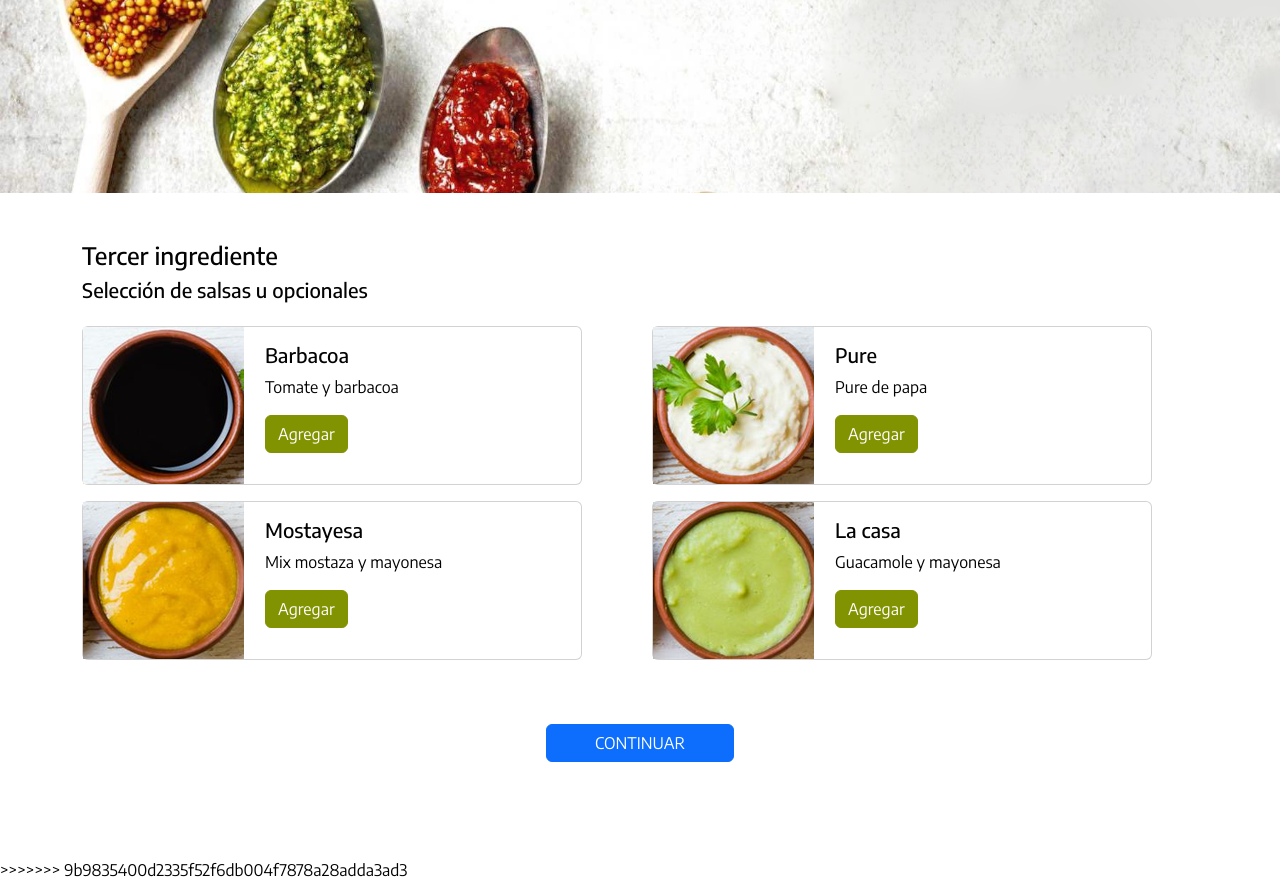
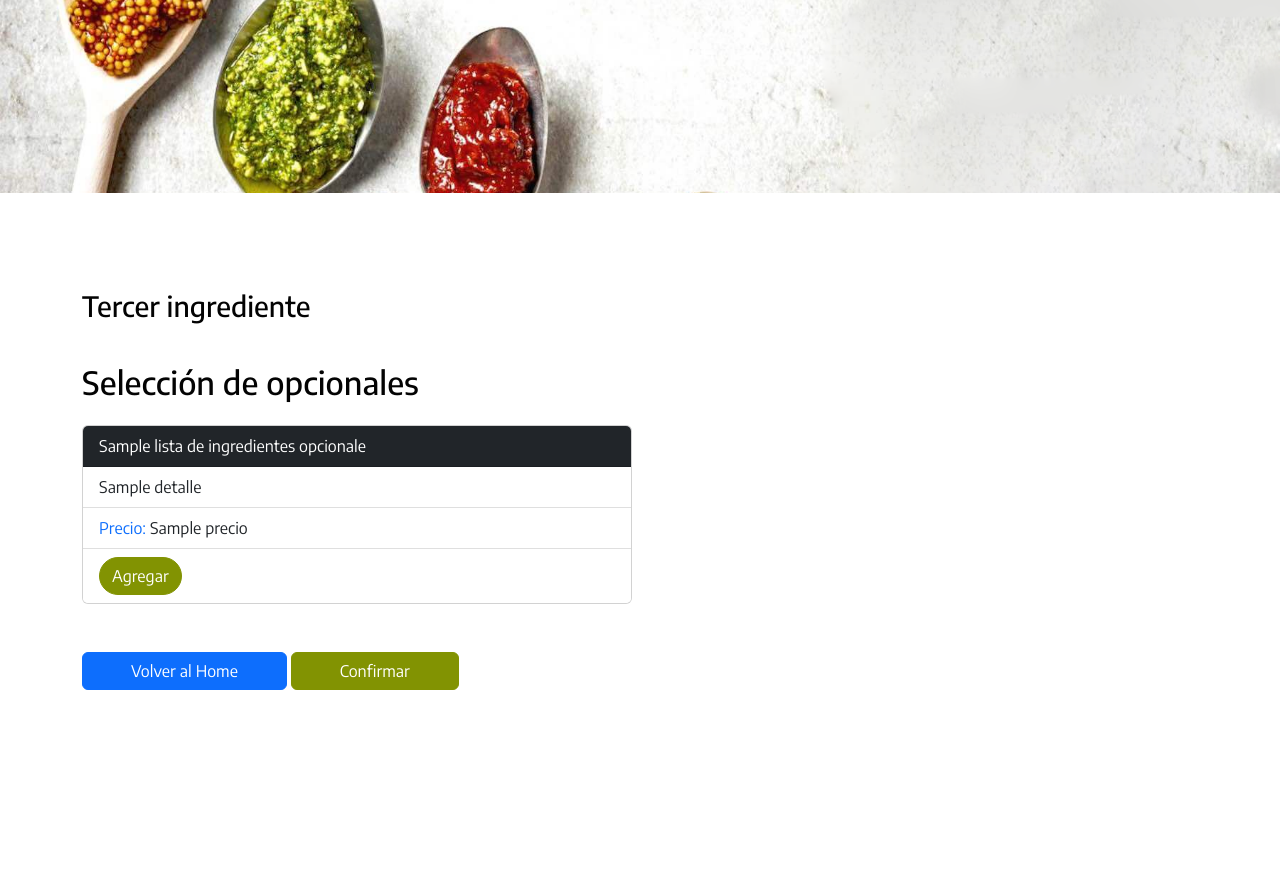
Before and after one commit to Herzogs/ganic, a Java web app: template src/main/webapp/WEB-INF/vistas/opcionales.jsp in a window 1280 px wide. Shown: the part 100-982 px from the top of the page. After the commit the page ends 790 px from the top, so only its background shows below. Run offline with Spring Boot 4, a stand-in JSP engine, Linux system fonts and the light colour scheme; the template is opened without the code that fills it: most values are stand-ins (such as "Sample title", 1, 10 or a date in 2020); the project's own start-up code is not run, and a stand-in starts its controllers and pages; some libraries are stand-ins or nearby versions.

Commit message:
Datos en ingrediente 3 opcionales + vista de resultado

```diff
--- a/src/main/java/ar/edu/unlam/tallerweb1/delivery/ControladorDeIngredientes.java
+++ b/src/main/java/ar/edu/unlam/tallerweb1/delivery/ControladorDeIngredientes.java
@@ -130,4 +130,9 @@ public class ControladorDeIngredientes {
 		return new ModelAndView("ingredientes-seleccionados", model);
 	}
 
+	@RequestMapping(path = "/confirmar", method = RequestMethod.GET)
+	public ModelAndView confirmar() {
+		return new ModelAndView("confirmar");
+	}
+
 }
--- a/src/main/webapp/WEB-INF/vistas/confirmar-sanguche.jsp
+++ b/src/main/webapp/WEB-INF/vistas/confirmar.jsp
@@ -13,9 +13,9 @@
     <nav class="nav_style d-flex align-items-center">
         <div class="container">
             <div class="text-center">
-                <a href="">Home</a>
+                <a href="home">Home</a>
                 <a href="">Menu</a>
-                <a href=""><img src="img/ganiclogo.png" class="img-fluid logo_style" alt="Logo"></a>
+                <a href="home"><img src="img/ganiclogo.png" class="img-fluid logo_style" alt="Logo"></a>
                 <a href="">Contacto</a>
                 <a href="">Nosotros</a>
             </div>
--- a/src/main/webapp/WEB-INF/vistas/opcionales.jsp
+++ b/src/main/webapp/WEB-INF/vistas/opcionales.jsp
@@ -1,5 +1,5 @@
-
 <%@ page language="java" contentType="text/html; charset=UTF-8" pageEncoding="UTF-8" %>
+<%@ taglib prefix="c" uri="http://java.sun.com/jsp/jstl/core" %>
 <!DOCTYPE html>
 <html>
 
@@ -17,9 +17,9 @@
     <nav class="nav_style d-flex align-items-center">
         <div class="container">
             <div class="text-center">
-                <a href="">Home</a>
+                <a href="home">Home</a>
                 <a href="">Menu</a>
-                <a href=""><img src="img/ganiclogo.png" class="img-fluid logo_style" alt="Logo"></a>
+                <a href="home"><img src="img/ganiclogo.png" class="img-fluid logo_style" alt="Logo"></a>
                 <a href="">Contacto</a>
                 <a href="">Nosotros</a>
             </div>
@@ -33,84 +33,26 @@
 
     <section>
         <div class="container py-5">
-            <div class="row">
-
-                <h4>Tercer ingrediente</h4>
-                <h5 class="pb-3">Selección de salsas u opcionales</h5>
-
-                <div class="col-6">
-                    <div class="card mb-3" style="max-width: 500px;">
-                        <div class="row g-0">
-                            <div class="col-md-4">
-                                <img src="img/salsa1.png" class="img-fluid" alt="...">
+            <div class="row g-3">
+                <h3 class="pt-5 pb-3">Tercer ingrediente</h3>
+                <h2>Selección de opcionales</h2>
+                <c:forEach var="opcionales" items="${ListaDeIngredientesOpcionales}" >
+                    <div class="col-6">
+                        <div class="card">
+                            <div class="card-header bg-dark text-white">
+                                    ${opcionales.nombre}
                             </div>
-                            <div class="col-md-8">
-                                <div class="card-body">
-                                    <h5 class="card-title">Barbacoa</h5>
-                                    <p class="card-text">Tomate y barbacoa</p>
-                                    <button class="btn btn-success">Agregar</button>
-                                </div>
-                            </div>
+                            <ul class="list-group list-group-flush">
+                                <li class="list-group-item">${opcionales.detalle}</li>
+                                <li class="list-group-item"><span class="text-primary">Precio:</span> ${opcionales.precio}</li>
+                                <li class="list-group-item"><button class="btn btn-success rounded-pill">Agregar</button></li>
+                            </ul>
                         </div>
                     </div>
-                </div>
-
-                <div class="col-6">
-                    <div class="card mb-3" style="max-width: 500px;">
-                        <div class="row g-0">
-                            <div class="col-md-4">
-                                <img src="img/salsa2.png" class="img-fluid" alt="...">
-                            </div>
-                            <div class="col-md-8">
-                                <div class="card-body">
-                                    <h5 class="card-title">Pure</h5>
-                                    <p class="card-text">Pure de papa</p>
-                                    <button class="btn btn-success">Agregar</button>
-                                </div>
-                            </div>
-                        </div>
-                    </div>
-                </div>
-
-                <div class="col-6">
-                    <div class="card mb-3" style="max-width: 500px;">
-                        <div class="row g-0">
-                            <div class="col-md-4">
-                                <img src="img/salsa3.png" class="img-fluid" alt="...">
-                            </div>
-                            <div class="col-md-8">
-                                <div class="card-body">
-                                    <h5 class="card-title">Mostayesa</h5>
-                                    <p class="card-text">Mix mostaza y mayonesa</p>
-                                    <button class="btn btn-success">Agregar</button>
-                                </div>
-                            </div>
-                        </div>
-                    </div>
-                </div>
-
-                <div class="col-6">
-                    <div class="card mb-3" style="max-width: 500px;">
-                        <div class="row g-0">
-                            <div class="col-md-4">
-                                <img src="img/salsa4.png" class="img-fluid" alt="...">
-                            </div>
-                            <div class="col-md-8">
-                                <div class="card-body">
-                                    <h5 class="card-title">La casa</h5>
-                                    <p class="card-text">Guacamole y mayonesa</p>
-                                    <button class="btn btn-success">Agregar</button>
-                                </div>
-                            </div>
-                        </div>
-                    </div>
-                </div>
-
-                <div class="text-center">
-                    <button class="btn btn-primary px-5 my-5">CONTINUAR</button>
-                </div>
-
+                </c:forEach>
             </div>
+            <a href="home" class="btn btn-primary px-5 my-5">Volver al Home</a>
+            <a href="confirmar" class="btn btn-success px-5 my-5">Confirmar</a>
 
 
 
@@ -122,6 +64,4 @@
         integrity="sha384-u1OknCvxWvY5kfmNBILK2hRnQC3Pr17a+RTT6rIHI7NnikvbZlHgTPOOmMi466C8"
         crossorigin="anonymous"></script>
 </body>
-
->>>>>>> 9b9835400d2335f52f6db004f7878a28adda3ad3
 </html>
--- a/src/main/webapp/WEB-INF/vistas/principales.jsp
+++ b/src/main/webapp/WEB-INF/vistas/principales.jsp
@@ -55,7 +55,7 @@
                 </c:forEach>
             </div>
             <a href="home" class="btn btn-primary px-5 my-5">Volver al Home</a>
-            <a href="principales" class="btn btn-success px-5 my-5">Confirmar</a>
+            <a href="opcionales" class="btn btn-success px-5 my-5">Confirmar</a>
 
         </div>
     </section>
@@ -65,6 +65,4 @@
         integrity="sha384-u1OknCvxWvY5kfmNBILK2hRnQC3Pr17a+RTT6rIHI7NnikvbZlHgTPOOmMi466C8"
         crossorigin="anonymous"></script>
 </body>
-
->>>>>>> 9b9835400d2335f52f6db004f7878a28adda3ad3
 </html>
```
